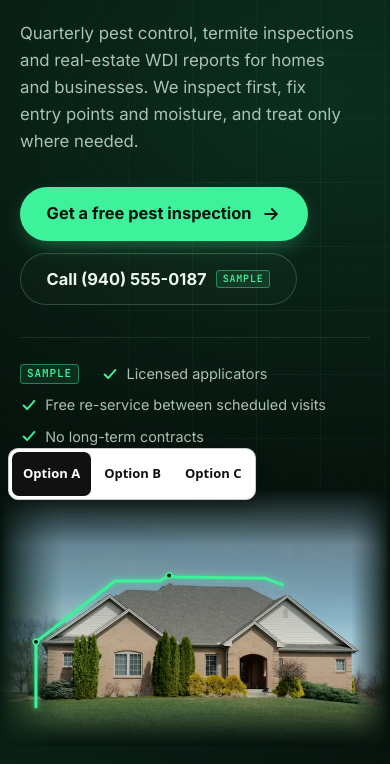
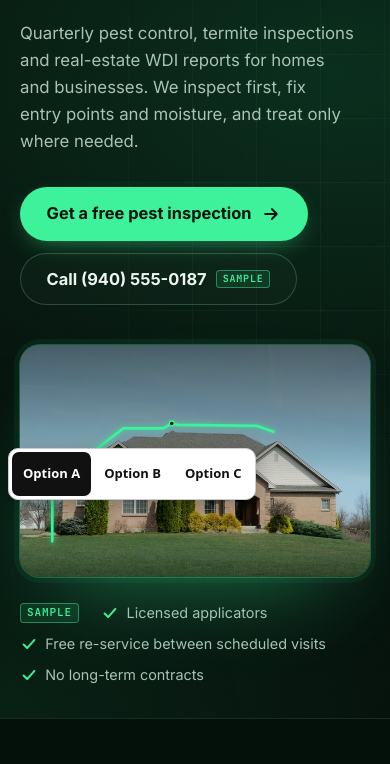
Before and after one commit to premiercode/pestcontrol, a plain HTML site: page option-a/index.html in a window 390 px wide. Shown: the part 336-1100 px from the top of the page. Drawn offline with Linux system fonts and the light colour scheme.

Commit message:
Fix switcher overlap, wide-screen scaling and copy found in screenshot review
- Move hero trust rows clear of the bottom-left switcher on Options A and B
- Scale type and container width above 2200px on all three options
- Give Option A's hero photo a crisp frame instead of a feathered mask
- Remove the white strip under Option B's footer
- Raise Option C reading text to 16px and replace agency-facing notes with Sample labels

Authored-By: Brian Hurley
Co-Authored-By: Claude Opus 5.5 <noreply@anthropic.com>

```diff
--- a/option-a/index.html
+++ b/option-a/index.html
@@ -65,15 +65,9 @@
             </a>
             <a class="btn btn-ghost btn-lg" href="tel:+19405550187">Call (940) 555-0187 <span class="tag">Sample</span></a>
           </div>
-          <!-- PLACEHOLDER: confirm trust points with the client -->
-          <ul class="trust" aria-label="What every plan includes (sample)">
-            <li class="trust-tag"><span class="tag">Sample</span></li>
-            <li><svg aria-hidden="true" viewBox="0 0 20 20" width="18" height="18"><path d="M4 10.5l4 4 8-9" fill="none" stroke="currentColor" stroke-width="2.2" stroke-linecap="round" stroke-linejoin="round"/></svg>Licensed applicators</li>
-            <li><svg aria-hidden="true" viewBox="0 0 20 20" width="18" height="18"><path d="M4 10.5l4 4 8-9" fill="none" stroke="currentColor" stroke-width="2.2" stroke-linecap="round" stroke-linejoin="round"/></svg>Free re-service between scheduled visits</li>
-            <li><svg aria-hidden="true" viewBox="0 0 20 20" width="18" height="18"><path d="M4 10.5l4 4 8-9" fill="none" stroke="currentColor" stroke-width="2.2" stroke-linecap="round" stroke-linejoin="round"/></svg>No long-term contracts</li>
-          </ul>
         </div>
 
+        <div class="hero-visual">
         <figure class="hero-figure" id="shield">
           <div class="shield-stage">
             <img src="../assets/img/home-brick-ranch-02-1280.webp"
@@ -99,6 +93,14 @@
             <span class="shield-label l-perimeter">Exterior perimeter</span>
           </div>
         </figure>
+          <!-- PLACEHOLDER: confirm trust points with the client -->
+          <ul class="trust" aria-label="What every plan includes (sample)">
+            <li class="trust-tag"><span class="tag">Sample</span></li>
+            <li><svg aria-hidden="true" viewBox="0 0 20 20" width="18" height="18"><path d="M4 10.5l4 4 8-9" fill="none" stroke="currentColor" stroke-width="2.2" stroke-linecap="round" stroke-linejoin="round"/></svg>Licensed applicators</li>
+            <li><svg aria-hidden="true" viewBox="0 0 20 20" width="18" height="18"><path d="M4 10.5l4 4 8-9" fill="none" stroke="currentColor" stroke-width="2.2" stroke-linecap="round" stroke-linejoin="round"/></svg>Free re-service between scheduled visits</li>
+            <li><svg aria-hidden="true" viewBox="0 0 20 20" width="18" height="18"><path d="M4 10.5l4 4 8-9" fill="none" stroke="currentColor" stroke-width="2.2" stroke-linecap="round" stroke-linejoin="round"/></svg>No long-term contracts</li>
+          </ul>
+        </div>
       </div>
     </section>
 
--- a/option-a/styles.css
+++ b/option-a/styles.css
@@ -55,6 +55,10 @@
     scroll-padding-top: calc(var(--header-h) + 1rem);
     -webkit-text-size-adjust: 100%;
     background: var(--bg);
+  }
+  @media (min-width: 2200px) {
+    html { font-size: calc(4px + 0.72vw); }   /* 20px at 2200, 27px at 3200 */
+    :root { --wrap: 96rem; }
   }
   body {
     font-family: var(--font-body);
@@ -283,29 +287,27 @@ html body > .preview-bar.preview-bar { padding-block: 0.45rem; }
   .hero-ctas { display: flex; flex-wrap: wrap; gap: 0.75rem; margin-top: 2rem; }
 
   .trust {
-    display: flex; flex-wrap: wrap; gap: 0.5rem 1.4rem; margin-top: 2rem;
-    padding-top: 1.5rem; border-top: 1px solid var(--border);
+    display: flex; flex-wrap: wrap; gap: 0.5rem 1.4rem;
     font-size: 0.9rem; color: var(--text-2);
   }
   .trust li { display: inline-flex; align-items: center; gap: 0.45rem; }
   .trust svg { color: var(--line); }
 
   /* The stage: photo and the line share one coordinate box (1280 x 848) */
-  .hero-figure { position: relative; margin-inline: calc(var(--gutter) * -1); }
-  .shield-stage { position: relative; aspect-ratio: 1280 / 848; }
+  .hero-visual { display: grid; gap: 1.5rem; }
+  .hero-figure { position: relative; }
+  .shield-stage {
+    position: relative; aspect-ratio: 1280 / 848;
+    border-radius: var(--radius); overflow: hidden;
+    box-shadow: 0 0 0 1px rgba(61,242,154,0.28), 0 0 0 6px rgba(61,242,154,0.05), 0 40px 90px -40px rgba(61,242,154,0.45);
+  }
   .shield-stage img {
     position: absolute; inset: 0; width: 100%; height: 100%; object-fit: cover;
-    filter: saturate(0.85) contrast(1.06) brightness(0.92);
-    -webkit-mask-image: linear-gradient(to right, transparent 0%, #000 16%, #000 90%, transparent 100%), linear-gradient(to bottom, transparent 0%, #000 22%, #000 84%, transparent 100%);
-    -webkit-mask-composite: source-in;
-    mask-image: linear-gradient(to right, transparent 0%, #000 16%, #000 90%, transparent 100%), linear-gradient(to bottom, transparent 0%, #000 22%, #000 84%, transparent 100%);
-    mask-composite: intersect;
+    filter: saturate(0.85) contrast(1.06) brightness(0.9);
   }
-  .shield-stage::before { /* dusk grade over the sky so the line reads */
+  .shield-stage::before { /* dusk grade so the line reads against the sky */
     content: ""; position: absolute; inset: 0; z-index: 1; pointer-events: none;
-    -webkit-mask-image: linear-gradient(to right, transparent 0%, #000 16%, #000 90%, transparent 100%);
-    mask-image: linear-gradient(to right, transparent 0%, #000 16%, #000 90%, transparent 100%);
-    background: linear-gradient(to bottom, rgba(4,17,11,0.5) 0%, rgba(4,17,11,0.2) 40%, transparent 60%, transparent 80%, rgba(4,17,11,0.55) 100%);
+    background: linear-gradient(to bottom, rgba(4,17,11,0.55) 0%, rgba(4,17,11,0.2) 40%, transparent 60%, transparent 78%, rgba(4,17,11,0.5) 100%);
   }
   .shield-svg { position: absolute; inset: 0; width: 100%; height: 100%; z-index: 2; overflow: visible; }
   .shield-line, .shield-halo {
@@ -352,18 +354,16 @@ html body > .preview-bar.preview-bar { padding-block: 0.45rem; }
     .hero {
       min-height: min(calc(100svh - var(--bar-h) - var(--header-h)), 1000px);
       display: grid; align-items: center;
+      padding-block: 2.5rem 4rem;
     }
     .hero-grid { grid-template-columns: minmax(0, 1.08fr) minmax(0, 1fr); gap: clamp(2rem, 4vw, 5rem); }
-    .hero-figure {
-      margin-inline: 0 calc(var(--gutter) * -1);
-      /* keep the stage from overflowing the capped hero height */
-      max-width: calc((min(100svh, 1000px) - 12rem) * 1.509);
+    .hero-visual {
+      /* keep stage + trust row inside the capped hero height */
+      max-width: calc((min(100svh, 1100px) - 12.5rem) * 1.509);
       width: 100%;
       justify-self: end;
     }
-  }
-  @media (min-width: 1600px) {
-    .hero-figure { margin-inline: 0; max-width: calc((min(100svh, 1100px) - 6rem) * 1.509); }
+    .trust { font-size: 0.85rem; gap: 0.4rem 1.1rem; }
   }
   @media (min-width: 2400px) {
     .hero-grid { grid-template-columns: minmax(0, 1fr) minmax(0, 1.1fr); }
--- a/option-b/styles.css
+++ b/option-b/styles.css
@@ -82,7 +82,7 @@ fieldset { margin: 0; padding: 0; border: 0; min-width: 0; }
 
 /* Switcher padding override: the library rule pads every last-of-type body child.
    All page content lives in .page, so only .page needs resetting. */
-html body > div.page { padding-bottom: 0; }
+html body > div.page.page { padding-bottom: 0; }
 
 :focus-visible { outline: 3px solid #2f6fd6; outline-offset: 3px; border-radius: 6px; }
 
@@ -547,6 +547,11 @@ html body > div.page { padding-bottom: 0; }
 
 /* Wide screens: widen the column a bit, type already scales via root size */
 @media (min-width: 110em) { :root { --wrap: 82rem; } }
+/* Very wide screens: scale the whole page up so it fills ~60-70% of the width at 1440-like density */
+@media (min-width: 2200px) {
+  html { font-size: clamp(125%, 0.78vw, 160%); }
+  :root { --wrap: 84rem; }
+}
 
 /* Gentle entrance, only when JS is running and motion is allowed */
 .js-motion [data-reveal] { opacity: 0; transform: translateY(16px); transition: opacity 500ms var(--ease), transform 500ms var(--ease); }
@@ -591,3 +596,26 @@ html body > div.page { padding-bottom: 0; }
 
 .sticker-line { display: block; white-space: nowrap; }
 @media (min-width: 110em) { .hero-art { max-width: 32rem; } }
+
+/* Short desktop viewports: keep the hero's trust points above the bottom-left switcher zone */
+@media (min-width: 60em) and (max-height: 900px) {
+  .hero { padding-top: 2.5rem; }
+  .hero h1 { line-height: 1.02; }
+  .hero-lede { margin-top: 1.25rem; }
+  .hero-actions { margin-top: 1.75rem; }
+  .trust { margin-top: 1.5rem; }
+}
+@media (min-width: 60em) and (max-height: 780px) {
+  .hero { padding-top: 1.75rem; }
+  .hero h1 { font-size: min(var(--h1), 3.7rem); }
+  .hero-lede { font-size: 1.1rem; }
+  .hero-art { max-width: 27rem; }
+}
+/* Phones: trust points sit under the hero art so the switcher corner only overlaps decoration.
+   Visual order only; the list has no focusable content, so focus order is unchanged. */
+@media (max-width: 39.99em) {
+  .hero-grid { gap: 0; }
+  .hero-copy { display: contents; }
+  .hero-art { order: 10; margin-top: 1.5rem; }
+  .trust { order: 11; margin-top: 1.5rem; }
+}
--- a/option-c/styles.css
+++ b/option-c/styles.css
@@ -28,8 +28,8 @@
   --font-text: "Source Serif 4", "Iowan Old Style", Georgia, "Times New Roman", serif;
   --font-label: "IM Fell English SC", "Cormorant Garamond", Georgia, serif;
 
-  --text-xs: 0.8125rem;
-  --text-sm: 0.9375rem;
+  --text-xs: 0.875rem;
+  --text-sm: 1rem;
   --text-base: 1.0625rem;
   --text-lg: clamp(1.125rem, 1.05rem + 0.3vw, 1.3125rem);
   --text-xl: clamp(1.375rem, 1.2rem + 0.6vw, 1.75rem);
@@ -44,7 +44,7 @@
 
   --wrap: 82rem;
   --gutter: clamp(1.25rem, 4vw, 3rem);
-  --margin-col: 12rem;
+  --margin-col: 13rem;
 
   --radius: 2px;
   --ease: cubic-bezier(.2, .6, .2, 1);
@@ -55,8 +55,8 @@
 
 /* Scale the whole page on very wide screens so content never becomes an island */
 @media (min-width: 1800px) { html { font-size: 112.5%; } }
-@media (min-width: 2400px) { html { font-size: 131.25%; } :root { --wrap: 86rem; } }
-@media (min-width: 3000px) { html { font-size: 162.5%; } :root { --wrap: 90rem; } }
+/* 18px at 2200 rising to ~22.5px (1.4x) at 3200; container widens with it to ~65% of the screen */
+@media (min-width: 2200px) { html { font-size: clamp(18px, 0.45vw + 8.1px, 23px); } :root { --wrap: 96rem; } }
 
 /* --------------------------------------------------------------------------
    Base
@@ -259,7 +259,7 @@ body > .preview-bar.preview-bar { padding-block: .45rem; }
   color: var(--madder);
   background: rgba(248, 242, 228, .7);
   font-family: var(--font-text);
-  font-size: .6875rem;
+  font-size: .75rem;
   font-weight: 600;
   font-style: normal;
   letter-spacing: .1em;
@@ -475,7 +475,7 @@ body > .preview-bar.preview-bar { padding-block: .45rem; }
   list-style: none;
   display: grid; gap: var(--s-4);
   font-size: var(--text-sm);
-  line-height: 1.5;
+  line-height: 1.55;
   color: var(--ink-soft);
 }
 .field-notes-list li { position: relative; padding-left: 1.4rem; }
@@ -517,7 +517,7 @@ body > .preview-bar.preview-bar { padding-block: .45rem; }
 .specimen-copy {
   margin-top: var(--s-3);
   font-size: var(--text-sm);
-  line-height: 1.6;
+  line-height: 1.58;
   color: var(--ink-soft);
 }
 
@@ -747,7 +747,7 @@ body > .preview-bar.preview-bar { padding-block: .45rem; }
 .step-icon { grid-row: 1 / span 3; width: 3rem; height: 3rem; color: var(--olive); }
 .step-num { font-size: var(--text-sm); color: var(--madder); }
 .step-name { font-family: var(--font-display); font-weight: 600; font-size: var(--text-xl); line-height: 1.15; }
-.step p:last-child { margin-top: var(--s-2); color: var(--ink-soft); font-size: var(--text-sm); }
+.step p:last-child { margin-top: var(--s-2); color: var(--ink-soft); font-size: var(--text-base); }
 .process-plate .plate-frame { aspect-ratio: 3 / 2; }
 
 @media (min-width: 720px) {
```
Also changed, not shown: option-c/index.html (+1 -2 lines).
